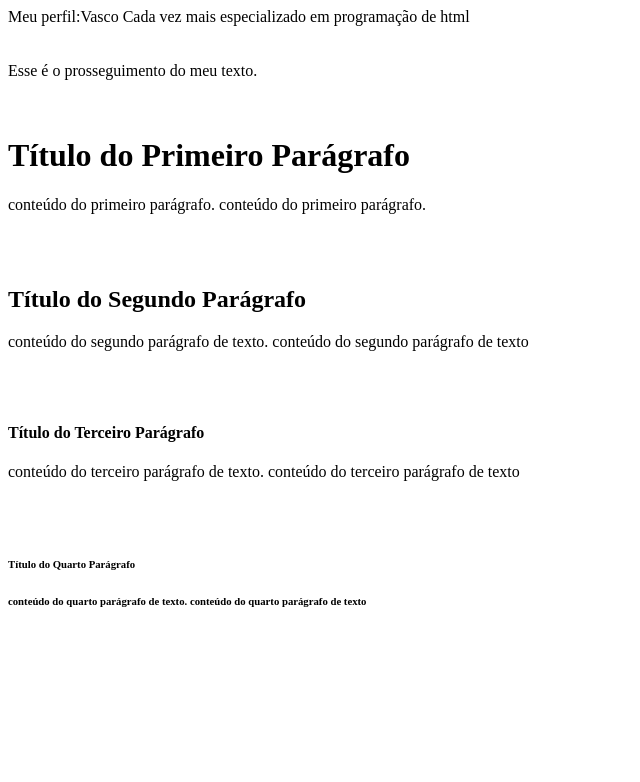
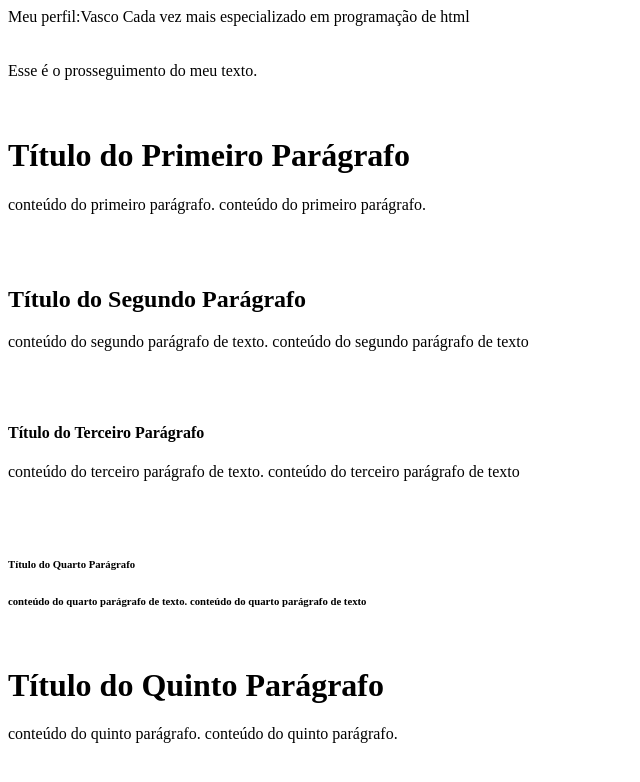
Before and after one commit to vmtprogrammer/perfil, a plain HTML site: page index.html in a window 1280 px wide. Shown: the whole page, without its empty margins (0-640 px from the left). Drawn offline with Linux system fonts and the light colour scheme.

Commit message:
Quinto parágrafo

```diff
--- a/index.html
+++ b/index.html
@@ -14,5 +14,7 @@
       <p>conteúdo do terceiro parágrafo de texto. conteúdo do terceiro parágrafo de texto </p><br /><br />
       <h6> Título do Quarto Parágrafo <h6>
       <p> conteúdo do quarto parágrafo de texto. conteúdo do quarto parágrafo de texto </p><br /><br />
+      <h1>Título do Quinto Parágrafo</h1>
+      <p>conteúdo do quinto parágrafo. conteúdo do quinto parágrafo.</p> <br /><br />
     </body>
  </html>
```
